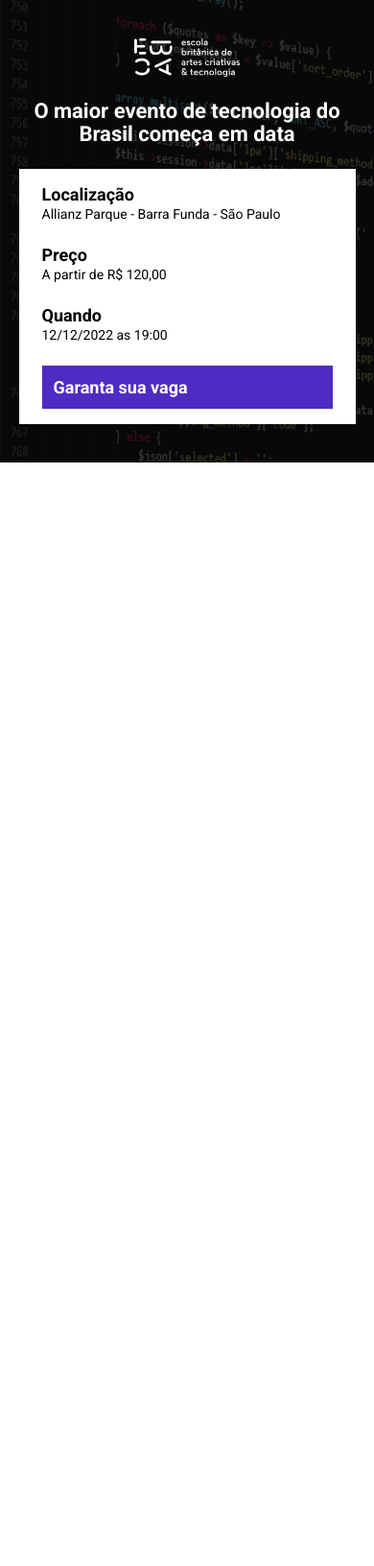
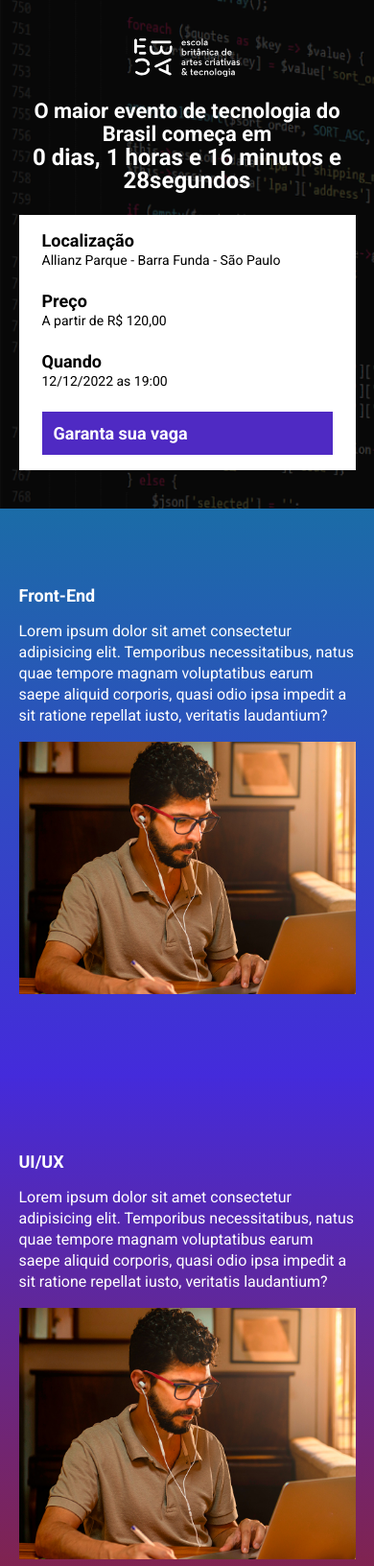
Before and after one commit to DaniloDevFront/Curso_Ebac, a website built with Parcel: page src/index.html in a window 390 px wide. Shown: the top 1632 px of the page at 96% size. Before the commit the page ends 844 px from the top, so only its background shows below. Built offline with nearby package versions, Linux system fonts and the light colour scheme.

Commit message:
adicionado contagem regressidade para data do evento

```diff
--- a/src/index.html
+++ b/src/index.html
@@ -4,7 +4,9 @@
     <meta charset="UTF-8">
     <meta http-equiv="X-UA-Compatible" content="IE=edge">
     <meta name="viewport" content="width=device-width, initial-scale=1.0">
+    <link rel="stylesheet" href="https://unpkg.com/aos@next/dist/aos.css" />
     <link rel="stylesheet" href="./styles/main.sass">
+    <script src="https://unpkg.com/aos@next/dist/aos.js" defer></script>
     <script src="./scripts/main.js" defer></script>
     <title>Document</title>
 </head>
@@ -12,7 +14,9 @@
     <header class="hero">
         <div class="container">
             <img class="hero__logo" src="./images/ebac_logo.svg" alt="">
-            <p class="hero__text">O maior evento de tecnologia do Brasil começa em data</p>
+            <p class="hero__text">
+                O maior evento de tecnologia do Brasil começa em <span class="hero__text__data"></span>
+            </p>
             <div class="infos-bar">
                 <ul class="infos-bar__infos">
                     <li class="infos-bar__infos__item">
@@ -32,5 +36,41 @@
             </div>
         </div>
     </header>
+    <section class="event event--frontend">
+        <div class="container" data-aos="fade-right">
+            <div class="event__details">
+                <h2 class="event__details__title">Front-End</h2>
+                <p class="event__details__description">Lorem ipsum dolor sit amet consectetur adipisicing elit. Temporibus necessitatibus, natus quae tempore magnam voluptatibus earum saepe aliquid corporis, quasi odio ipsa impedit a sit ratione repellat iusto, veritatis laudantium?</p>
+            </div>
+            <img class="event__image" src="./images/frontend.png" alt="">
+        </div>
+    </section>
+    <section class="event event--ux-ui event--image-left">
+        <div class="container" data-aos="fade-left">
+            <div class="event__details">
+                <h2 class="event__details__title">UI/UX</h2>
+                <p class="event__details__description">Lorem ipsum dolor sit amet consectetur adipisicing elit. Temporibus necessitatibus, natus quae tempore magnam voluptatibus earum saepe aliquid corporis, quasi odio ipsa impedit a sit ratione repellat iusto, veritatis laudantium?</p>
+            </div>
+            <img class="event__image" src="./images/frontend.png" alt="">
+        </div>
+    </section>
+    <section class="event event--data-science">
+        <div class="container" data-aos="fade-right">
+            <div class="event__details">
+                <h2 class="event__details__title">Data Science</h2>
+                <p class="event__details__description">Lorem ipsum dolor sit amet consectetur adipisicing elit. Temporibus necessitatibus, natus quae tempore magnam voluptatibus earum saepe aliquid corporis, quasi odio ipsa impedit a sit ratione repellat iusto, veritatis laudantium?</p>
+            </div>
+            <img class="event__image" src="./images/frontend.png" alt="">
+        </div>
+    </section>
+    <section class="event event--backend event--image-left">
+        <div class="container" data-aos="fade-left">
+            <div class="event__details">
+                <h2 class="event__details__title">Back-End</h2>
+                <p class="event__details__description">Lorem ipsum dolor sit amet consectetur adipisicing elit. Temporibus necessitatibus, natus quae tempore magnam voluptatibus earum saepe aliquid corporis, quasi odio ipsa impedit a sit ratione repellat iusto, veritatis laudantium?</p>
+            </div>
+            <img class="event__image" src="./images/frontend.png" alt="">
+        </div>
+    </section>
 </body>
 </html>
--- a/src/scripts/main.js
+++ b/src/scripts/main.js
@@ -0,0 +1,27 @@
+AOS.init();
+
+const dataDestino = new Date("03/02/2023 19:00");
+
+function atualizaTempoRestante() {
+    const dataAtual = new Date();
+
+    if (dataAtual >= dataDestino) {
+        document.querySelector(".hero__text__data").textContent = "Evento encerrado";
+        clearInterval(intervalo); // Parar a atualização do setInterval
+
+        return;
+    }
+
+    const difMilissegundos = dataDestino - dataAtual;
+    const segundos = Math.floor(difMilissegundos / 1000);
+    const minutos = Math.floor(segundos / 60);
+    const horas = Math.floor(minutos / 60);
+    const dias = Math.floor(horas / 24);
+
+    const mensagem = `${dias} dias, ${horas % 24} horas e ${minutos % 60} minutos e ${segundos % 60}segundos`;
+    document.querySelector(".hero__text__data").textContent = mensagem;
+}
+
+atualizaTempoRestante(); // Chamada para exibir o tempo restante inicialmente
+
+setInterval(atualizaTempoRestante, 1000); // Chamar a função a cada segundo para atualizar o tempo restante na tela
--- /dev/null
+++ b/src/styles/_events.sass
@@ -0,0 +1,45 @@
+@use 'variaveis'
+
+.event
+    padding: 80px 0
+
+    &--frontend
+        background-image: linear-gradient(variaveis.$blue1, variaveis.$blue2)
+    &--ux-ui
+        background-image: linear-gradient(variaveis.$blue2, variaveis.$pink)
+    &--data-science
+        background-image: linear-gradient(variaveis.$pink, variaveis.$yellow)
+    &--backend
+        background-image: linear-gradient(variaveis.$yellow, variaveis.$pink)
+
+    &--image-left
+        .container
+            flex-direction: row-reverse
+
+    .container
+        display: flex
+        gap: 40px
+
+    &__image
+        max-width: 360px
+
+    &__details
+
+        &__title
+            font-size: 18px
+            font-weight: bold
+            margin-bottom: 16px
+
+        &__description
+            line-height: 22px
+
+    @media (max-width: 640px)
+        .container
+            display: block
+
+        &__image
+            width: 100%
+
+        &__details
+            margin-right: 0
+            margin-bottom: 16px
--- a/src/styles/_hero.sass
+++ b/src/styles/_hero.sass
@@ -1,3 +1,5 @@
+@use 'variaveis'
+
 .hero
     padding-top: 64px
     padding-bottom: 100px
@@ -14,7 +16,7 @@
         left:0
         width: 100%
         height: 100%
-        background-color: #000
+        background-color: variaveis.$bgColorFilter
         content: ''
         opacity: 0.7
 
@@ -24,6 +26,10 @@
         line-height: 56px
         font-weight: bold
         text-align: center
+
+        &__data
+            display: block
+            font-size: 24px
 
     &__logo
         display: block
--- /dev/null
+++ b/src/styles/_variaveis.sass
@@ -0,0 +1,11 @@
+$blue1: #1B6CA7
+$blue2: #442BDB
+$pink: #89223b
+$yellow: #9C791D
+
+$bgColorPrimary: #fff
+$bgColorFilter: #000
+$bgColorButton: #4f2ac3
+
+$textColorPrimary: #fff
+$textColorSecundary: #000
--- a/src/styles/components/_buttons.sass
+++ b/src/styles/components/_buttons.sass
@@ -1,3 +1,5 @@
+@use '../variaveis'
+
 .button
     padding: 12px
     font-size: 18px
@@ -7,8 +9,8 @@
     white-space: nowrap
 
     &--primary
-        color: #fff
-        background-color: #4f2ac3
+        color: variaveis.$textColorPrimary
+        background-color: variaveis.$bgColorButton
 
         @media (max-width: 640px)
             display: block
--- a/src/styles/components/_infos_bar.sass
+++ b/src/styles/components/_infos_bar.sass
@@ -1,6 +1,8 @@
+@use '../variaveis'
+
 .infos-bar
     padding: 16px 24px
-    background-color: #fff
+    background-color: variaveis.$bgColorPrimary
     display: flex
     justify-content: space-between
 
@@ -10,12 +12,12 @@
 
         &__item
             font-size: 14px
-            color: #000
+            color: variaveis.$textColorSecundary
 
             b
                 display: block
                 font-size: 18px
-                color: #000
+                color: variaveis.$textColorSecundary
 
     @media (max-width: 640px)
         display: block
--- a/src/styles/main.sass
+++ b/src/styles/main.sass
@@ -1,4 +1,6 @@
 @use 'hero'
+@use 'events'
+@use 'variaveis'
 @use 'components/infos_bar'
 @use 'components/buttons'
 
@@ -10,7 +12,7 @@
     box-sizing: border-box
     list-style: none
     font-family: 'Roboto', sans-serif
-    color: #fff
+    color: variaveis.$textColorPrimary
 
 .container
     max-width: 960px
```
